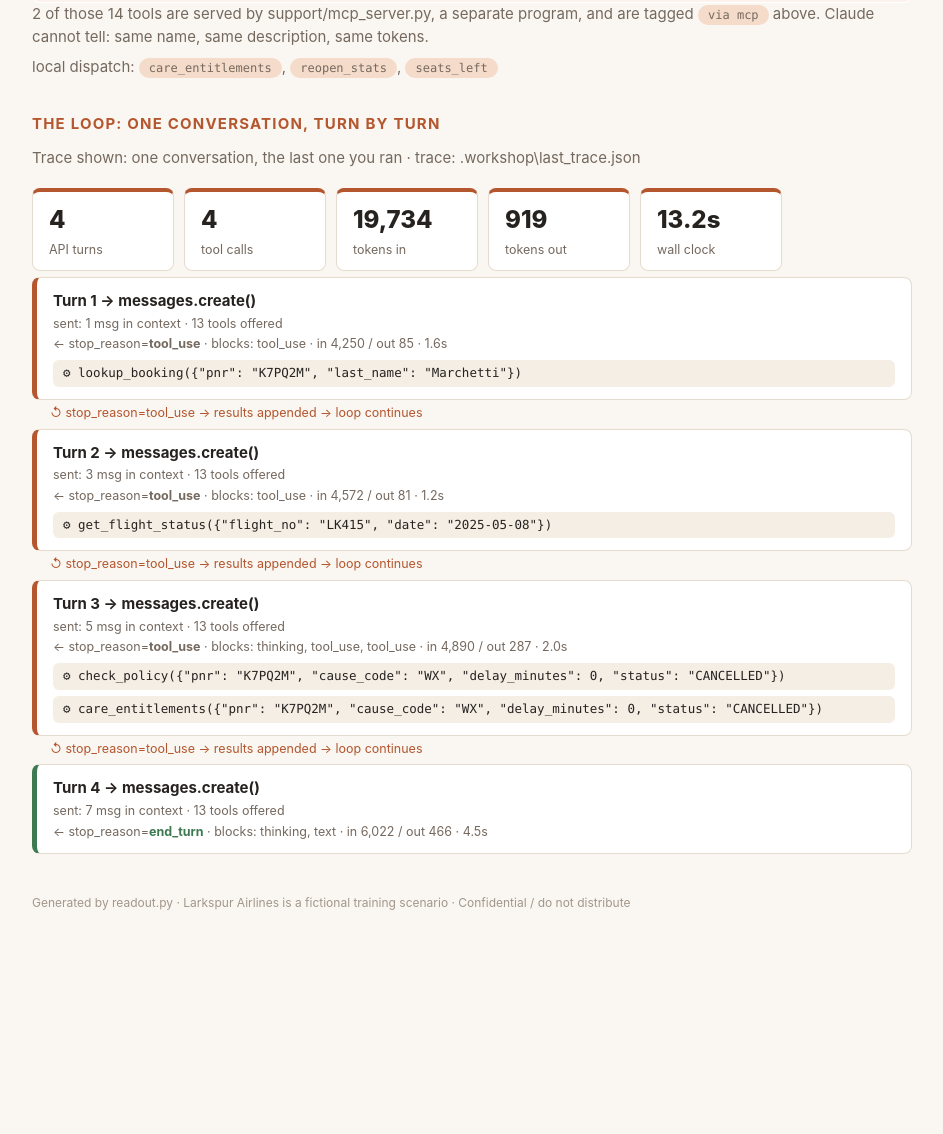
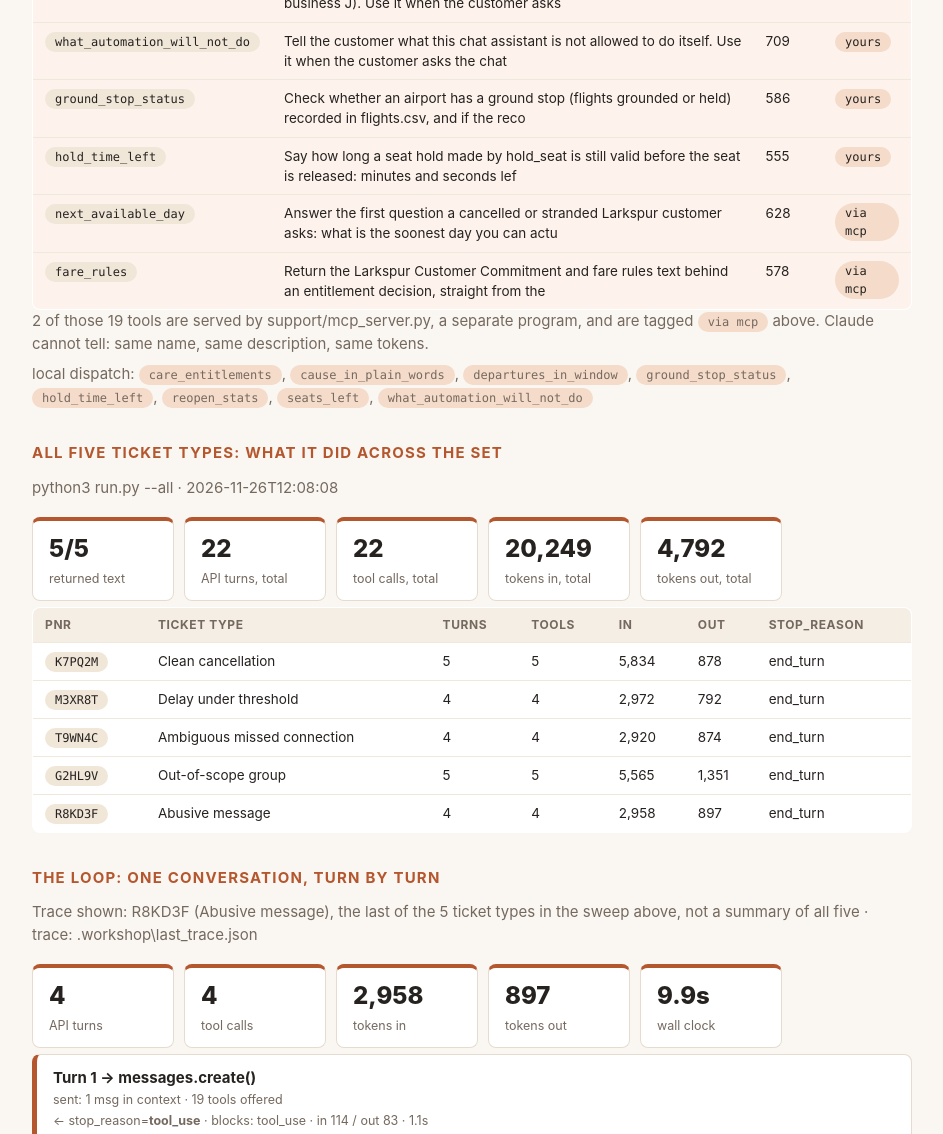
Before and after one commit to VinodKumarMTCS/larkspur-exercise, a plain HTML site: page readout.html in a window 1280 px wide. Shown: the part 1156-2290 px from the top of the page, without its empty margins (168-1111 px from the left). Before the commit the page ends 2144 px from the top, so only its background shows below. Drawn offline with Linux system fonts and the light colour scheme.

Commit message:
canon: gate 4.1 by Apurva Berthwal
Step 4.1 (Make the change, measure it) saved. Green on this laptop: 1.2, 1.3, 1.4, 2.1, 2.2, 3.1, 4.1.
Changed since the last canon: PITCH.md +7 -7, readout-trace.json +7 -7, readout.html +43 -22.
Why: Build 3: added our evals (8 cases, 5 hard gates) and PITCH.md (lever: cost)
Behind? python3 pod_sync.py --take-canon, then in claude: /catchup

```diff
--- a/readout.html
+++ b/readout.html
@@ -38,11 +38,11 @@ th { background: #f4eee4; font-size: 12px; letter-spacing: .05em; text-transform
 .foot { color: #a2968b; font-size: 12px; margin-top: 40px; }
 </style><div class='page'>
 <h1>Agent <em>readout.</em></h1>
-<p class='sub'>Team Room 12 · 2026-11-26 08:18</p>
+<p class='sub'>Team Room 12 · 2026-11-26 12:10</p>
 <h2>Architecture: what the agent is</h2>
 <div class='strip'>
-<div class='stat'><b>14</b><span>tools offered</span></div>
-<div class='stat'><b>3</b><span>beyond the given 9</span></div>
+<div class='stat'><b>19</b><span>tools offered</span></div>
+<div class='stat'><b>8</b><span>beyond the given 9</span></div>
 <div class='stat'><b>2</b><span>served over MCP</span></div>
 <div class='stat'><b>8</b><span>loop ceiling</span></div>
 <div class='stat'><b>1478</b><span>system prompt chars</span></div>
@@ -58,49 +58,70 @@ th { background: #f4eee4; font-size: 12px; letter-spacing: .05em; text-transform
 <tr><td><span class='pill'>issue_voucher</span></td><td>Issue a meal, ground, hotel, or goodwill voucher. Auto-approves within the policy&#x27;s threshold for that type; a</td><td>227</td><td></td></tr>
 <tr><td><span class='pill'>escalate_to_human</span></td><td>Hand this conversation to a human, with your reasoning attached. Use for groups, partner segments, unaccompani</td><td>220</td><td></td></tr>
 <tr><td><span class='pill'>send_confirmation</span></td><td>Send the customer a written confirmation of what was just done. Benign.</td><td>71</td><td></td></tr>
+<tr class='yours'><td><span class='pill'>departures_in_window</span></td><td>List the Larkspur departures on one route and one date that leave inside a local-time window, for example &#x27;any</td><td>635</td><td><span class='pill you'>yours</span></td></tr>
+<tr class='yours'><td><span class='pill'>cause_in_plain_words</span></td><td>Turn a disruption cause code (WX, ATC, MX, CREW, SEC) into the approved customer-facing wording, for example W</td><td>552</td><td><span class='pill you'>yours</span></td></tr>
 <tr class='yours'><td><span class='pill'>care_entitlements</span></td><td>Answer only the care question: what meal, hotel and ground-transport help is this customer owed while they wai</td><td>568</td><td><span class='pill you'>yours</span></td></tr>
 <tr class='yours'><td><span class='pill'>reopen_stats</span></td><td>Report how often human-handled disruption chats were reopened by the customer within 72 hours, and the recorde</td><td>578</td><td><span class='pill you'>yours</span></td></tr>
 <tr class='yours'><td><span class='pill'>seats_left</span></td><td>Find the remaining free seats on a flight, per cabin (economy Y and business J). Use it when the customer asks</td><td>539</td><td><span class='pill you'>yours</span></td></tr>
+<tr class='yours'><td><span class='pill'>what_automation_will_not_do</span></td><td>Tell the customer what this chat assistant is not allowed to do itself. Use it when the customer asks the chat</td><td>709</td><td><span class='pill you'>yours</span></td></tr>
+<tr class='yours'><td><span class='pill'>ground_stop_status</span></td><td>Check whether an airport has a ground stop (flights grounded or held) recorded in flights.csv, and if the reco</td><td>586</td><td><span class='pill you'>yours</span></td></tr>
+<tr class='yours'><td><span class='pill'>hold_time_left</span></td><td>Say how long a seat hold made by hold_seat is still valid before the seat is released: minutes and seconds lef</td><td>555</td><td><span class='pill you'>yours</span></td></tr>
 <tr class='yours'><td><span class='pill'>next_available_day</span></td><td>Answer the first question a cancelled or stranded Larkspur customer asks: what is the soonest day you can actu</td><td>628</td><td><span class='pill you'>via mcp</span></td></tr>
 <tr class='yours'><td><span class='pill'>fare_rules</span></td><td>Return the Larkspur Customer Commitment and fare rules text behind an entitlement decision, straight from the </td><td>578</td><td><span class='pill you'>via mcp</span></td></tr>
 </table>
-<p class='sub'>2 of those 14 tools are served by support/mcp_server.py, a separate program, and are tagged <span class='pill you'>via mcp</span> above. Claude cannot tell: same name, same description, same tokens.</p>
-<p class='sub'>local dispatch: <span class='pill you'>care_entitlements</span>, <span class='pill you'>reopen_stats</span>, <span class='pill you'>seats_left</span></p>
+<p class='sub'>2 of those 19 tools are served by support/mcp_server.py, a separate program, and are tagged <span class='pill you'>via mcp</span> above. Claude cannot tell: same name, same description, same tokens.</p>
+<p class='sub'>local dispatch: <span class='pill you'>care_entitlements</span>, <span class='pill you'>cause_in_plain_words</span>, <span class='pill you'>departures_in_window</span>, <span class='pill you'>ground_stop_status</span>, <span class='pill you'>hold_time_left</span>, <span class='pill you'>reopen_stats</span>, <span class='pill you'>seats_left</span>, <span class='pill you'>what_automation_will_not_do</span></p>
+<h2>All five ticket types: what it did across the set</h2>
+<p class='sub'>python3 run.py --all · 2026-11-26T12:08:08</p>
+<div class='strip'>
+<div class='stat'><b>5/5</b><span>returned text</span></div>
+<div class='stat'><b>22</b><span>API turns, total</span></div>
+<div class='stat'><b>22</b><span>tool calls, total</span></div>
+<div class='stat'><b>20,249</b><span>tokens in, total</span></div>
+<div class='stat'><b>4,792</b><span>tokens out, total</span></div>
+</div>
+<table><tr><th>pnr</th><th>ticket type</th><th>turns</th><th>tools</th><th>in</th><th>out</th><th>stop_reason</th></tr>
+<tr><td><span class='pill'>K7PQ2M</span></td><td>Clean cancellation</td><td>5</td><td>5</td><td>5,834</td><td>878</td><td>end_turn</td></tr>
+<tr><td><span class='pill'>M3XR8T</span></td><td>Delay under threshold</td><td>4</td><td>4</td><td>2,972</td><td>792</td><td>end_turn</td></tr>
+<tr><td><span class='pill'>T9WN4C</span></td><td>Ambiguous missed connection</td><td>4</td><td>4</td><td>2,920</td><td>874</td><td>end_turn</td></tr>
+<tr><td><span class='pill'>G2HL9V</span></td><td>Out-of-scope group</td><td>5</td><td>5</td><td>5,565</td><td>1,351</td><td>end_turn</td></tr>
+<tr><td><span class='pill'>R8KD3F</span></td><td>Abusive message</td><td>4</td><td>4</td><td>2,958</td><td>897</td><td>end_turn</td></tr>
+</table>
 <h2>The loop: one conversation, turn by turn</h2>
-<p class='sub'>Trace shown: one conversation, the last one you ran · trace: .workshop\last_trace.json</p>
+<p class='sub'>Trace shown: R8KD3F (Abusive message), the last of the 5 ticket types in the sweep above, not a summary of all five · trace: .workshop\last_trace.json</p>
 <div class='strip'>
 <div class='stat'><b>4</b><span>API turns</span></div>
 <div class='stat'><b>4</b><span>tool calls</span></div>
-<div class='stat'><b>19,734</b><span>tokens in</span></div>
-<div class='stat'><b>919</b><span>tokens out</span></div>
-<div class='stat'><b>13.2s</b><span>wall clock</span></div>
+<div class='stat'><b>2,958</b><span>tokens in</span></div>
+<div class='stat'><b>897</b><span>tokens out</span></div>
+<div class='stat'><b>9.9s</b><span>wall clock</span></div>
 </div>
 <div class='turn'>
 <div class='hd'>Turn 1 → messages.create()</div>
-<div class='meta'>sent: 1 msg in context · 13 tools offered</div>
-<div class='meta'>← stop_reason=<b>tool_use</b> · blocks: tool_use · in 4,250 / out 85 · 1.6s</div>
-<div class='tool'>⚙ lookup_booking({&quot;pnr&quot;: &quot;K7PQ2M&quot;, &quot;last_name&quot;: &quot;Marchetti&quot;})</div>
+<div class='meta'>sent: 1 msg in context · 19 tools offered</div>
+<div class='meta'>← stop_reason=<b>tool_use</b> · blocks: tool_use · in 114 / out 83 · 1.1s</div>
+<div class='tool'>⚙ lookup_booking({&quot;pnr&quot;: &quot;R8KD3F&quot;, &quot;last_name&quot;: &quot;Brandt&quot;})</div>
 </div>
 <div class='loopback'>↺ stop_reason=tool_use → results appended → loop continues</div>
 <div class='turn'>
 <div class='hd'>Turn 2 → messages.create()</div>
-<div class='meta'>sent: 3 msg in context · 13 tools offered</div>
-<div class='meta'>← stop_reason=<b>tool_use</b> · blocks: tool_use · in 4,572 / out 81 · 1.2s</div>
-<div class='tool'>⚙ get_flight_status({&quot;flight_no&quot;: &quot;LK415&quot;, &quot;date&quot;: &quot;2025-05-08&quot;})</div>
+<div class='meta'>sent: 3 msg in context · 19 tools offered</div>
+<div class='meta'>← stop_reason=<b>tool_use</b> · blocks: tool_use · in 428 / out 81 · 1.4s</div>
+<div class='tool'>⚙ get_flight_status({&quot;flight_no&quot;: &quot;LK255&quot;, &quot;date&quot;: &quot;2025-05-08&quot;})</div>
 </div>
 <div class='loopback'>↺ stop_reason=tool_use → results appended → loop continues</div>
 <div class='turn'>
 <div class='hd'>Turn 3 → messages.create()</div>
-<div class='meta'>sent: 5 msg in context · 13 tools offered</div>
-<div class='meta'>← stop_reason=<b>tool_use</b> · blocks: thinking, tool_use, tool_use · in 4,890 / out 287 · 2.0s</div>
-<div class='tool'>⚙ check_policy({&quot;pnr&quot;: &quot;K7PQ2M&quot;, &quot;cause_code&quot;: &quot;WX&quot;, &quot;delay_minutes&quot;: 0, &quot;status&quot;: &quot;CANCELLED&quot;})</div>
-<div class='tool'>⚙ care_entitlements({&quot;pnr&quot;: &quot;K7PQ2M&quot;, &quot;cause_code&quot;: &quot;WX&quot;, &quot;delay_minutes&quot;: 0, &quot;status&quot;: &quot;CANCELLED&quot;})</div>
+<div class='meta'>sent: 5 msg in context · 19 tools offered</div>
+<div class='meta'>← stop_reason=<b>tool_use</b> · blocks: tool_use, tool_use · in 752 / out 206 · 2.4s</div>
+<div class='tool'>⚙ check_policy({&quot;pnr&quot;: &quot;R8KD3F&quot;, &quot;cause_code&quot;: &quot;WX&quot;, &quot;delay_minutes&quot;: 190, &quot;status&quot;: &quot;DELAYED&quot;})</div>
+<div class='tool'>⚙ cause_in_plain_words({&quot;cause_code&quot;: &quot;WX&quot;, &quot;language&quot;: &quot;en&quot;})</div>
 </div>
 <div class='loopback'>↺ stop_reason=tool_use → results appended → loop continues</div>
 <div class='turn done'>
 <div class='hd'>Turn 4 → messages.create()</div>
-<div class='meta'>sent: 7 msg in context · 13 tools offered</div>
-<div class='meta'>← stop_reason=<b class='stopped'>end_turn</b> · blocks: thinking, text · in 6,022 / out 466 · 4.5s</div>
+<div class='meta'>sent: 7 msg in context · 19 tools offered</div>
+<div class='meta'>← stop_reason=<b class='stopped'>end_turn</b> · blocks: thinking, text · in 1,664 / out 527 · 4.7s</div>
 </div>
 <p class='foot'>Generated by readout.py · Larkspur Airlines is a fictional training scenario · Confidential / do not distribute</p></div>
-<script type="application/json" id="evidence">{"generated": "2026-11-26T08:18:36", "pod": "Room 12", "banked_by": "Vinod Kumar", "banked": {"2.2": "2D1-06E", "2.1": "120-A2D"}, "trace": {"turns": 4, "tool_calls": 4, "tool_names": ["lookup_booking", "get_flight_status", "check_policy", "care_entitlements"], "saw_thinking": true, "used_format": false, "used_tool_choice_none": false, "streamed": false, "deltas_seen": 0, "tokens": {"input": 19734, "output": 919, "cache_read": 0, "cache_write": 0}, "cache_hit_ratio": null, "elapsed": 13.2}, "all_shapes": null}</script>
+<script type="application/json" id="evidence">{"generated": "2026-11-26T12:10:42", "pod": "Room 12", "banked_by": "Apurva Berthwal", "banked": {"1.2": "38F-A40", "1.3": "C9B-C83", "1.4": "85A-C80", "2.1": "79C-390", "2.2": "114-80D", "3.1": "702-AD4", "4.1": "30E-C0E"}, "trace": {"turns": 4, "tool_calls": 4, "tool_names": ["lookup_booking", "get_flight_status", "check_policy", "cause_in_plain_words"], "saw_thinking": true, "used_format": false, "used_tool_choice_none": false, "streamed": false, "deltas_seen": 0, "tokens": {"input": 2958, "output": 897, "cache_read": 22852, "cache_write": 2168}, "cache_hit_ratio": 0.8167846164843806, "elapsed": 9.9}, "all_shapes": {"attempted": 5, "shapes": 5, "failed": 0, "resolved": 5, "turns": 22, "tool_calls": 22, "tokens_in": 20249, "tokens_out": 4792, "cache_read": 119973, "unfinished": [], "errors": []}}</script>
```
Also changed, not shown: readout-trace.json (+7 -7 lines), 1 other file.
